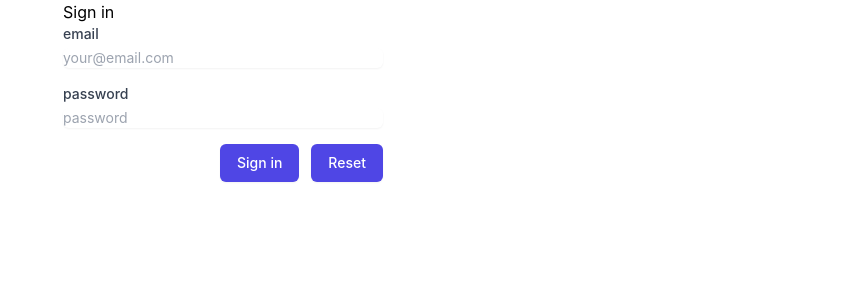
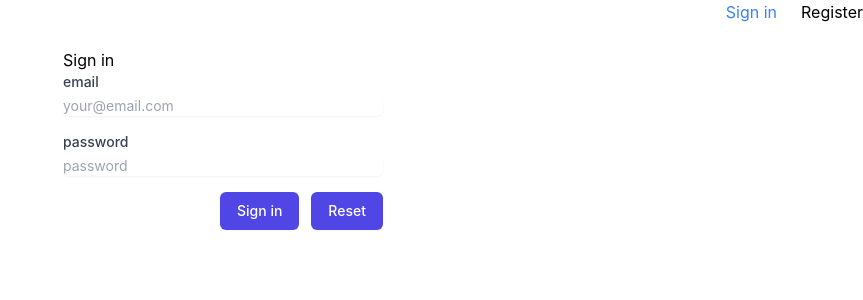
Before and after one commit to DamonDeBruyne/frontendweb-karine-2122-DamonDeBruyne, a React (Create React App) app: page /login in a window 1280 px wide. Shown: the top 300 px of the page, without its empty margins (417-1280 px from the left). Built offline with nearby package versions, Linux system fonts and the light colour scheme.

Commit message:
add logout button

```diff
--- a/src/App.js
+++ b/src/App.js
@@ -9,12 +9,14 @@ import GroupPage from './pages/GroupPage';
 import PostPage from './pages/PostPage'
 import Login from './pages/Login';
 import { PostsProvider } from './contexts/PostsProvider';
+import NavMenu from './components/NavMenu';
 
 function App() {
   return (
     <AuthProvider>
       <PostsProvider>
         <GroupsProvider>
+            <NavMenu/>
           <Switch>
 
             <Route path='/' exact>
@@ -34,6 +36,7 @@ function App() {
             </Route>
 
           </Switch>
+
         </GroupsProvider>
       </PostsProvider>
     </AuthProvider>
--- /dev/null
+++ b/src/components/NavMenu.jsx
@@ -0,0 +1,49 @@
+import { useCallback } from "react";
+import { NavLink } from "react-router-dom";
+import { useLogout, useSession } from "../contexts/AuthProvider";
+
+const NavItem = ({
+  to,
+  label
+}) => (
+  <span>
+    <NavLink
+      to={to}
+      className="hover:text-blue-500"
+      activeClassName="text-blue-500 cursor-default"
+    >
+      {label}
+    </NavLink>
+  </span>
+);
+
+export default function NavMenu() {
+  const { isAuthed } = useSession();
+  const logout = useLogout();
+
+  const handleLogout = useCallback(() => {
+    logout();
+  }, [logout]);
+
+  return (
+    <div className="mb-6">
+      <nav className="flex space-x-6">
+        <div className="flex-1"></div>
+        {
+          !isAuthed ? (
+            <>
+              <NavItem to="/login" label="Sign in" />
+              <NavItem to="/register" label="Register" />
+            </>
+          ) : (
+            <>
+              <button onClick={handleLogout}>
+                Sign out
+              </button>
+            </>
+          )
+        }
+      </nav>
+    </div>
+  );
+}
```
